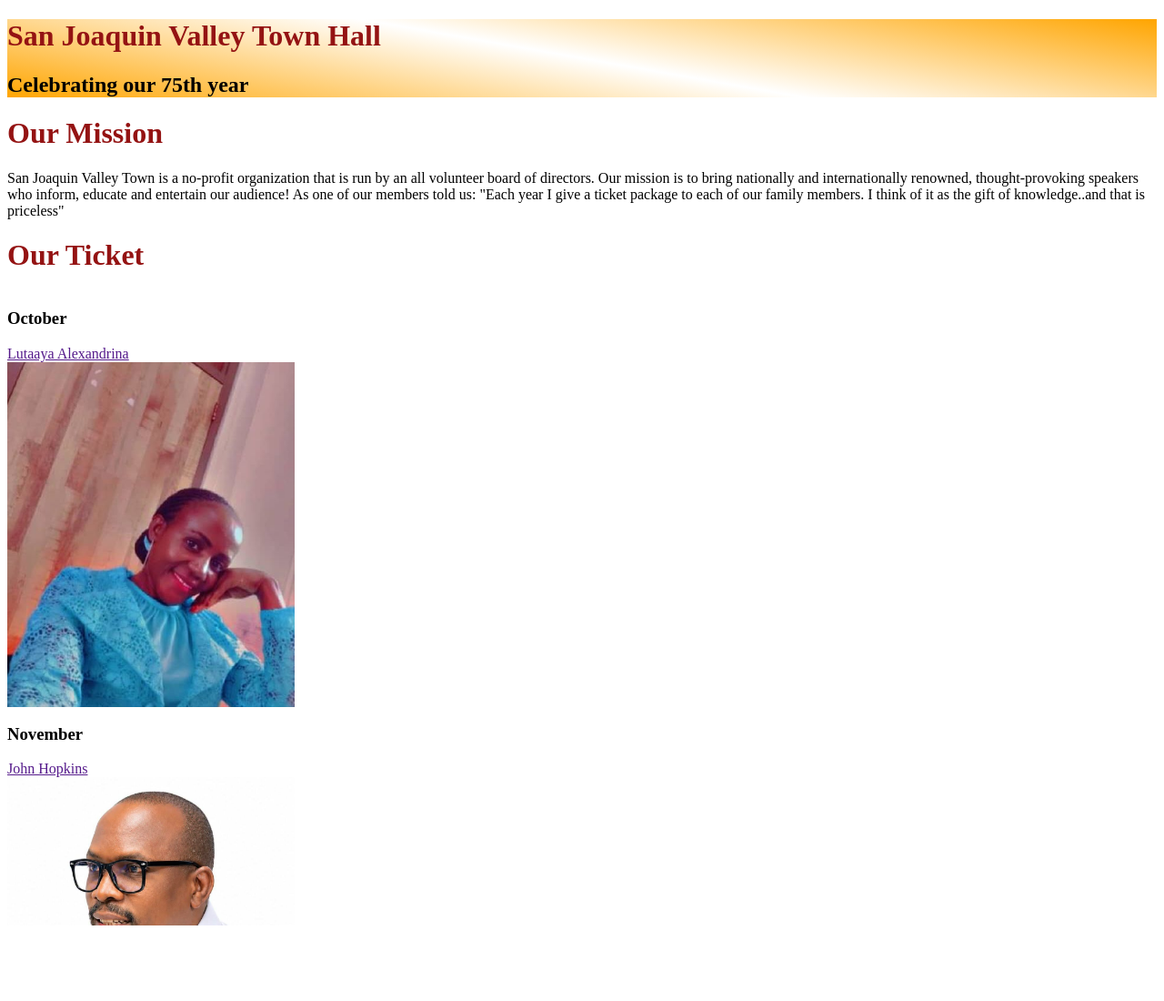
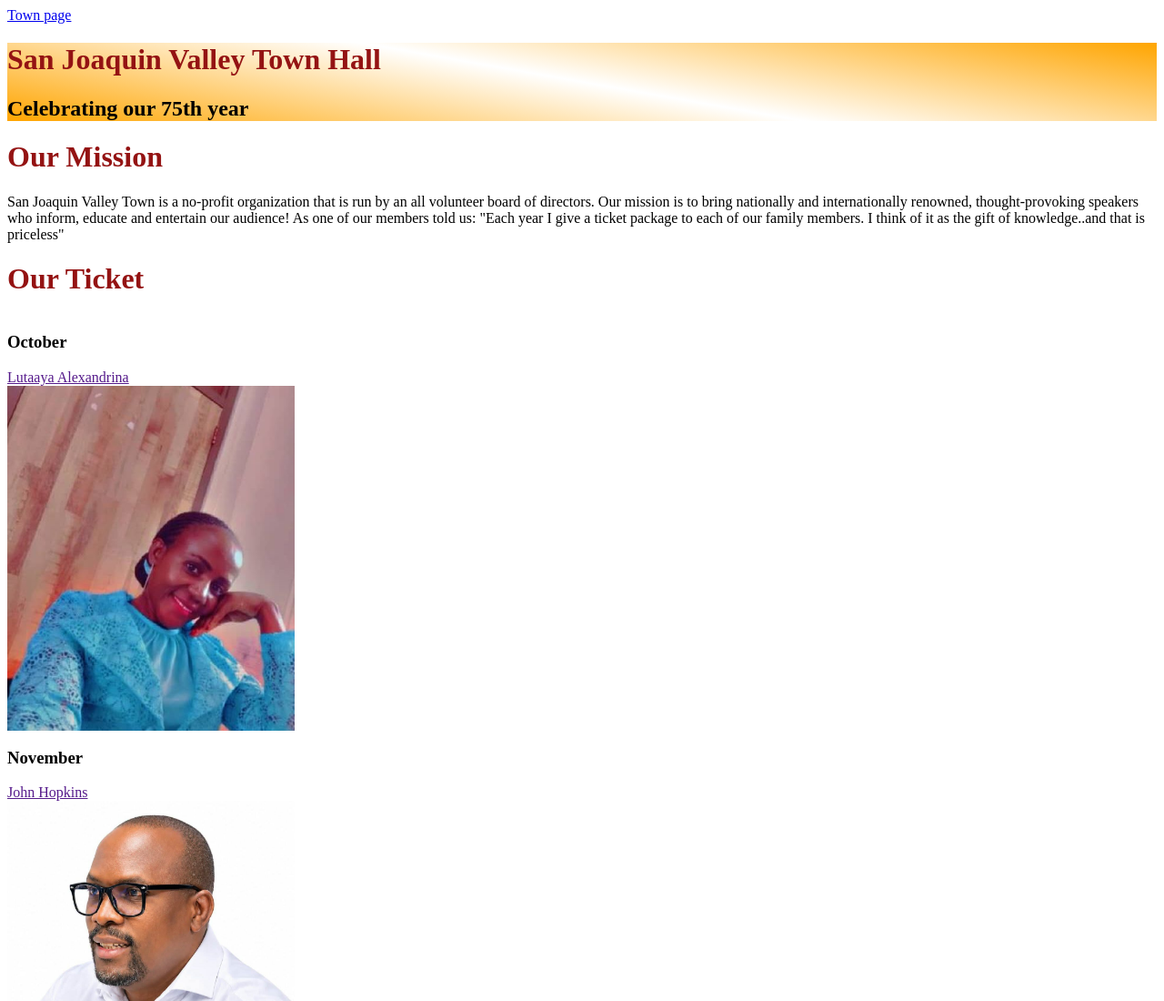
Before and after one commit to Alexa-pr-ui/Assignment-Web, a plain HTML site: page index.html in a window 1280 px wide. Shown: the top 1100 px of the page at 91% size. Drawn offline with Linux system fonts and the light colour scheme.

Commit message:
I added a link on the second page.

```diff
--- a/index.html
+++ b/index.html
@@ -7,6 +7,7 @@
     <title>Hallowen_hall_town_1</title>
 </head>
 <body>
+<a href="Town2.html"> Town page</a>
     <div class="head1"><h1>San Joaquin Valley Town Hall</h1>
     <h2>Celebrating our 75th year</h2></div>
 
```
